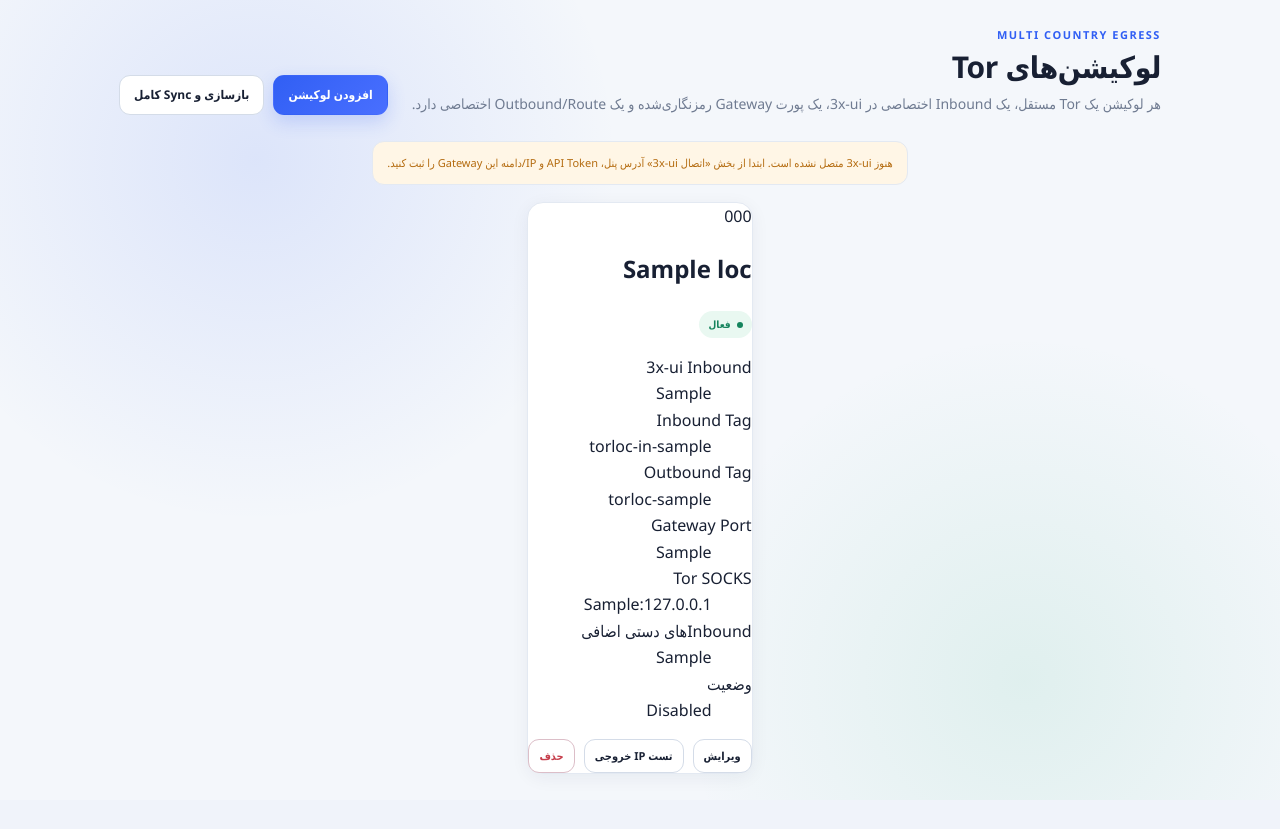
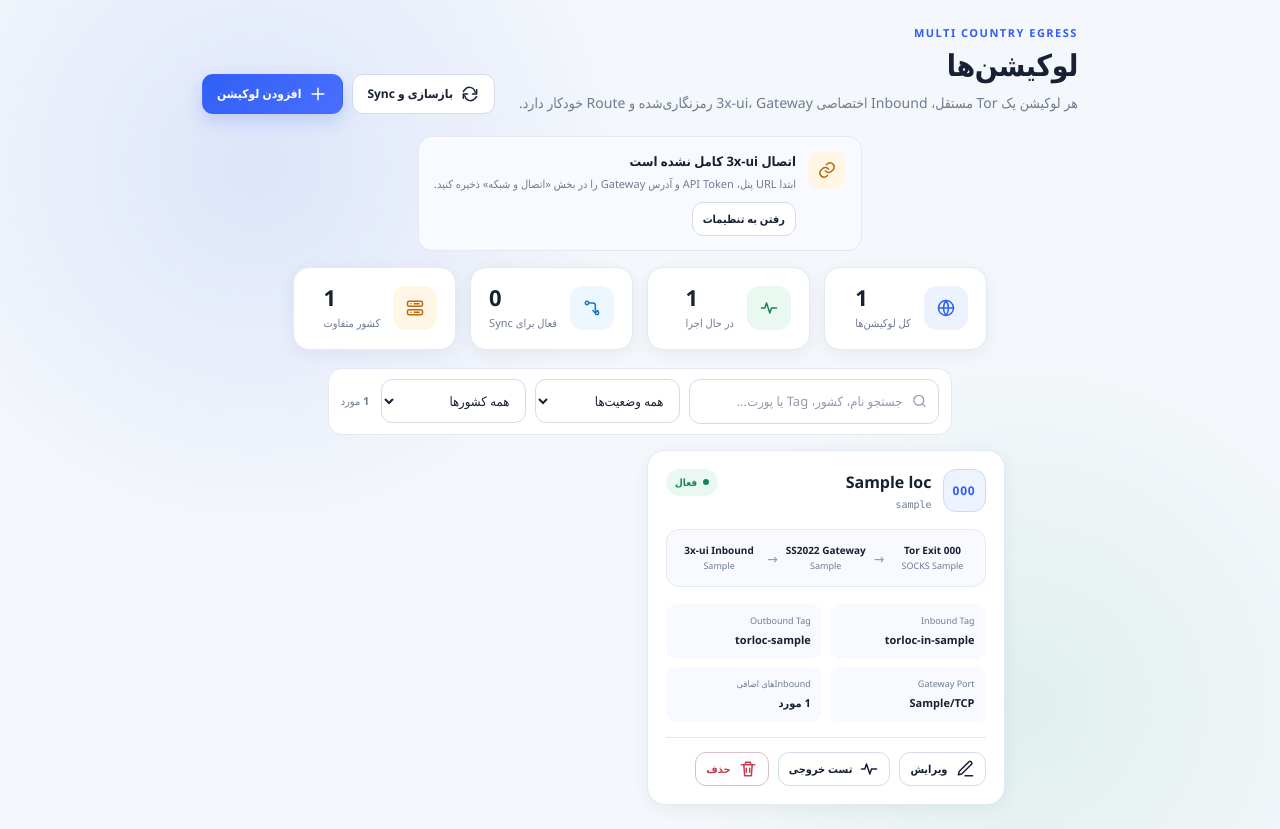
Before and after one commit to hazhanhasani/tor, a Flask app: template torpanel/templates/index.html in a window 1280 px wide. Before the commit the page ends 774 px from the top, so only its background shows below. Run offline with Flask 3, Linux system fonts and the light colour scheme; the template is opened without the code that fills it: most values are stand-ins (such as "Sample title", 1, 10 or a date in 2020); parts of the project's set-up code (start-up, migrations or seed data) failed here and were passed over.

Commit message:
Redesign location management page

```diff
--- a/torpanel/templates/index.html
+++ b/torpanel/templates/index.html
@@ -1,32 +1,67 @@
 {% extends "base.html" %}
+{% from 'components/icons.html' import icon %}
+{% block title %}لوکیشن‌ها | Tor Location Manager{% endblock %}
 {% block content %}
-<section class="hero">
-  <div><div class="eyebrow">MULTI COUNTRY EGRESS</div><h1>لوکیشن‌های Tor</h1><p>هر لوکیشن یک Tor مستقل، یک Inbound اختصاصی در 3x-ui، یک پورت Gateway رمزنگاری‌شده و یک Outbound/Route اختصاصی دارد.</p></div>
-  <div class="actions">
-    <a class="button primary" href="{{ url_for('location_new') }}">افزودن لوکیشن</a>
-    <form method="post" action="{{ url_for('sync') }}"><input type="hidden" name="_csrf" value="{{ csrf_token() }}"><button class="button" type="submit">بازسازی و Sync کامل</button></form>
+<section class="page-head">
+  <div><div class="eyebrow">MULTI COUNTRY EGRESS</div><h1>لوکیشن‌ها</h1><p>هر لوکیشن یک Tor مستقل، Inbound اختصاصی 3x-ui، Gateway رمزنگاری‌شده و Route خودکار دارد.</p></div>
+  <div class="page-actions">
+    <form method="post" action="{{ url_for('sync') }}"><input type="hidden" name="_csrf" value="{{ csrf_token() }}"><button class="button" type="submit">{{ icon('sync') }} بازسازی و Sync</button></form>
+    <a class="button primary" href="{{ url_for('location_new') }}">{{ icon('plus') }} افزودن لوکیشن</a>
   </div>
 </section>
-{% if not configured %}<div class="alert warning">هنوز 3x-ui متصل نشده است. ابتدا از بخش «اتصال 3x-ui» آدرس پنل، API Token و IP/دامنه این Gateway را ثبت کنید.</div>{% endif %}
-<div class="grid">
+
+{% if not configured %}
+<div class="status-banner warning" style="margin-bottom:16px"><div class="status-icon">{{ icon('link') }}</div><div><strong>اتصال 3x-ui کامل نشده است</strong><p>ابتدا URL پنل، API Token و آدرس Gateway را در بخش «اتصال و شبکه» ذخیره کنید.</p><a class="button small" style="margin-top:9px" href="{{ url_for('settings') }}">رفتن به تنظیمات</a></div></div>
+{% endif %}
+
+<div class="stats-grid">
+  <div class="stat-card"><div class="stat-icon">{{ icon('globe') }}</div><div><div class="value">{{ locations|length }}</div><div class="label">کل لوکیشن‌ها</div></div></div>
+  <div class="stat-card"><div class="stat-icon success">{{ icon('pulse') }}</div><div><div class="value">{{ locations|selectattr('active')|list|length }}</div><div class="label">در حال اجرا</div></div></div>
+  <div class="stat-card"><div class="stat-icon info">{{ icon('route') }}</div><div><div class="value">{{ locations|selectattr('enabled')|list|length }}</div><div class="label">فعال برای Sync</div></div></div>
+  <div class="stat-card"><div class="stat-icon warning">{{ icon('server') }}</div><div><div class="value">{{ countries|length }}</div><div class="label">کشور متفاوت</div></div></div>
+</div>
+
+{% if locations %}
+<div class="toolbar">
+  <div class="toolbar-filters">
+    <div class="search-box">{{ icon('search') }}<input type="search" data-location-search placeholder="جستجو نام، کشور، Tag یا پورت…" autocomplete="off"></div>
+    <select class="filter-select" data-status-filter aria-label="فیلتر وضعیت"><option value="all">همه وضعیت‌ها</option><option value="active">فعال</option><option value="stopped">متوقف</option></select>
+    <select class="filter-select" data-country-filter aria-label="فیلتر کشور"><option value="all">همه کشورها</option>{% for cc in countries %}<option value="{{ cc }}">{{ cc }}</option>{% endfor %}</select>
+  </div>
+  <span class="muted" style="font-size:11px"><b data-visible-count>{{ locations|length }}</b> مورد</span>
+</div>
+
+<div class="location-grid">
   {% for loc in locations %}
-  <article class="card">
-    <div class="card-head"><div><span class="country">{{ loc.country_code }}</span><h2>{{ loc.name }}</h2></div><span class="status {{ 'ok' if loc.active else 'off' }}">{{ 'فعال' if loc.active else 'متوقف' }}</span></div>
-    <dl>
-      <div><dt>3x-ui Inbound</dt><dd>{{ loc.xui_inbound_port if loc.xui_inbound_port else 'Auto / بعد از Sync' }}</dd></div>
-      <div><dt>Inbound Tag</dt><dd>torloc-in-{{ loc.slug }}</dd></div>
-      <div><dt>Outbound Tag</dt><dd>torloc-{{ loc.slug }}</dd></div>
-      <div><dt>Gateway Port</dt><dd>{{ loc.gateway_port }}</dd></div>
-      <div><dt>Tor SOCKS</dt><dd>127.0.0.1:{{ loc.socks_port }}</dd></div>
-      <div><dt>Inboundهای دستی اضافی</dt><dd>{{ loc.inbound_tags|join(', ') if loc.inbound_tags else '—' }}</dd></div>
-      <div><dt>وضعیت</dt><dd>{{ 'Enabled' if loc.enabled else 'Disabled' }}</dd></div>
-    </dl>
+  <article class="location-card" data-location-card data-status="{{ 'active' if loc.active else 'stopped' }}" data-country="{{ loc.country_code }}" data-search="{{ loc.name }} {{ loc.country_code }} {{ loc.slug }} {{ loc.gateway_port }} {{ loc.xui_inbound_port or '' }} torloc-in-{{ loc.slug }} torloc-{{ loc.slug }}">
+    <div class="location-head">
+      <div class="location-title"><span class="country-badge">{{ loc.country_code }}</span><div><h2>{{ loc.name }}</h2><span class="slug">{{ loc.slug }}</span></div></div>
+      <span class="status {{ 'ok' if loc.active else 'off' }}">{{ 'فعال' if loc.active else 'متوقف' }}</span>
+    </div>
+
+    <div class="location-route">
+      <div class="route-node"><b>3x-ui Inbound</b><span>{{ loc.xui_inbound_port or 'Auto' }}</span></div><span class="route-arrow">→</span>
+      <div class="route-node"><b>SS2022 Gateway</b><span>{{ loc.gateway_port }}</span></div><span class="route-arrow">→</span>
+      <div class="route-node"><b>Tor Exit {{ loc.country_code }}</b><span>SOCKS {{ loc.socks_port }}</span></div>
+    </div>
+
+    <div class="meta-grid">
+      <div class="meta-item"><span>Inbound Tag</span><strong class="ltr">torloc-in-{{ loc.slug }}</strong></div>
+      <div class="meta-item"><span>Outbound Tag</span><strong class="ltr">torloc-{{ loc.slug }}</strong></div>
+      <div class="meta-item"><span>Gateway Port</span><strong class="ltr">{{ loc.gateway_port }}/TCP</strong></div>
+      <div class="meta-item"><span>Inboundهای اضافی</span><strong>{{ loc.inbound_tags|length if loc.inbound_tags else 0 }} مورد</strong></div>
+    </div>
+
     <div class="card-actions">
-      <a class="button small" href="{{ url_for('location_edit', location_id=loc.id) }}">ویرایش</a>
-      <form method="post" action="{{ url_for('location_test', location_id=loc.id) }}"><input type="hidden" name="_csrf" value="{{ csrf_token() }}"><button class="button small" type="submit">تست IP خروجی</button></form>
-      <form method="post" action="{{ url_for('location_delete', location_id=loc.id) }}" onsubmit="return confirm('این لوکیشن و Inbound/Outbound مدیریت‌شده آن حذف شود؟')"><input type="hidden" name="_csrf" value="{{ csrf_token() }}"><button class="button small danger" type="submit">حذف</button></form>
+      <a class="button small" href="{{ url_for('location_edit', location_id=loc.id) }}">{{ icon('edit') }} ویرایش</a>
+      <form method="post" action="{{ url_for('location_test', location_id=loc.id) }}"><input type="hidden" name="_csrf" value="{{ csrf_token() }}"><button class="button small" type="submit">{{ icon('pulse') }} تست خروجی</button></form>
+      <form method="post" action="{{ url_for('location_delete', location_id=loc.id) }}" onsubmit="return confirm('لوکیشن {{ loc.name }} و Inbound/Outbound مدیریت‌شده آن حذف شود؟')"><input type="hidden" name="_csrf" value="{{ csrf_token() }}"><button class="button small danger" type="submit">{{ icon('trash') }} حذف</button></form>
     </div>
   </article>
-  {% else %}<div class="empty"><h2>هنوز لوکیشنی ساخته نشده است</h2><p>یک کشور بسازید؛ پروژه Inbound و Outbound اختصاصی آن را در 3x-ui به‌صورت خودکار ایجاد می‌کند.</p></div>{% endfor %}
+  {% endfor %}
 </div>
+<div class="empty-state hidden" data-filter-empty><div class="empty-illustration">{{ icon('search') }}</div><h2>نتیجه‌ای پیدا نشد</h2><p>عبارت جستجو یا فیلترها را تغییر دهید.</p></div>
+{% else %}
+<div class="empty-state"><div class="empty-illustration">{{ icon('globe') }}</div><h2>هنوز لوکیشنی ساخته نشده است</h2><p>کشور موردنظر را تعریف کنید؛ پروژه Inbound و Outbound اختصاصی را در 3x-ui می‌سازد و ترافیک را به Tor همان کشور Route می‌کند.</p><a class="button primary" href="{{ url_for('location_new') }}">{{ icon('plus') }} ساخت اولین لوکیشن</a></div>
+{% endif %}
 {% endblock %}
```
